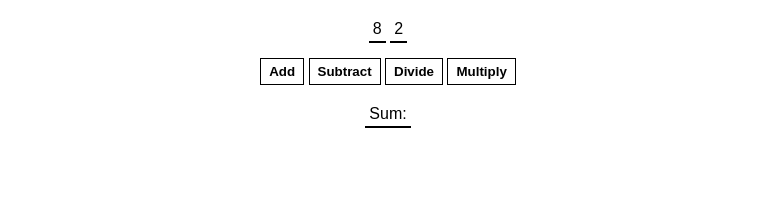
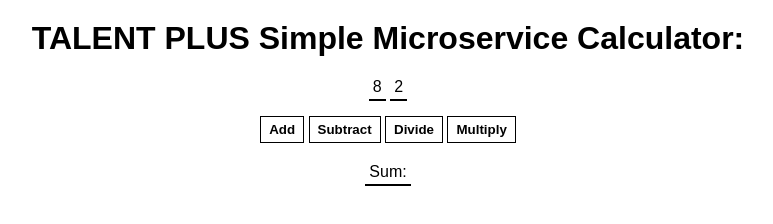
Before and after one commit to fowfow44/Calculator, a plain HTML site: page index.html in a window 1280 px wide. Shown: the whole page, without its empty margins (252-1025 px from the left). Drawn offline with Linux system fonts and the light colour scheme.

Commit message:
Add files via upload

```diff
--- a/index.html
+++ b/index.html
@@ -1,6 +1,8 @@
 <html>
     <head>
         <link rel="stylesheet" href="index.css">
+        <title>TALENT PLUS By Afolabi Adebolu</title>
+        <h1>TALENT PLUS Simple Microservice Calculator:</h1>
     </head>
     <body>
         <span id="num1-el"></span>
```
